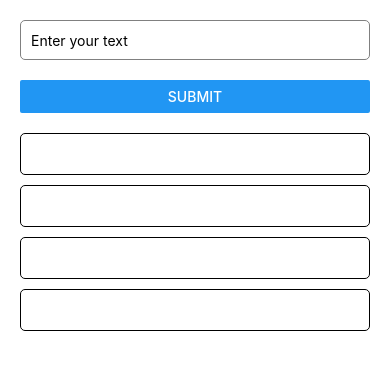
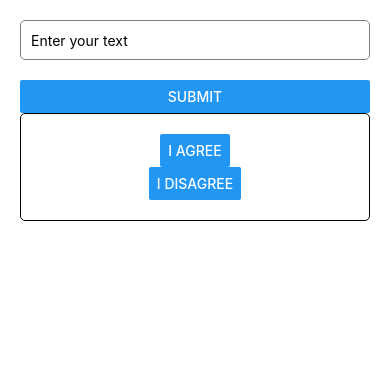
Before and after one commit to dead10GOD/app01, a React Native app: screen /Fight in a window 390 px wide. Shown: the top 370 px of the page. Built offline with nearby package versions, Linux system fonts and the light colour scheme.

Commit message:
fixed fight your own button behaiviour

```diff
--- a/src/screen/FightCase.jsx
+++ b/src/screen/FightCase.jsx
@@ -4,23 +4,33 @@ import axios from 'axios';
 
 const FightCase = () => {
     const [userInput, setUserInput] = useState('');
-    const [questions, setQuestions] = useState(['', '', '', '']);
+    const [responses, setResponses] = useState([]);
+    const [currentResponseIndex, setCurrentResponseIndex] = useState(0);
     const [loading, setLoading] = useState(false);
+    const [finished, setFinished] = useState(false);
 
     const handleSubmit = async () => {
         setLoading(true);
         try {
             // First API call
-            const response1 = await axios.post('https://f00e-34-145-18-211.ngrok-free.app/generate', { input: userInput });
+            const response1 = await axios.post('https://d48f-34-16-194-128.ngrok-free.app/generate', { input: userInput });
             const output = response1.data.output;
 
             // Second API call with the required data structure
             const response2 = await axios.post('http://10.0.2.2:8080/api/responses', { userInput: userInput, response: output });
-            setQuestions([response2.data.question1, response2.data.question2, response2.data.question3, response2.data.question4]);
+            setResponses([response2.data.question1, response2.data.question2, response2.data.question3, response2.data.question4]);
         } catch (error) {
             console.error(error);
         } finally {
             setLoading(false);
+        }
+    };
+
+    const handleResponseClick = () => {
+        if (currentResponseIndex < responses.length - 1) {
+            setCurrentResponseIndex(currentResponseIndex + 1);
+        } else {
+            setFinished(true);
         }
     };
 
@@ -33,12 +43,13 @@ const FightCase = () => {
                 onChangeText={setUserInput}
             />
             <Button title="Submit" onPress={handleSubmit} disabled={loading} />
+            <View style={styles.dialogueBox}>
+                <Text>{finished ? "No more responses." : responses[currentResponseIndex]}</Text>
+                <Button title="I Agree" onPress={handleResponseClick} disabled={finished} />
+                <Button title="I Disagree" onPress={handleResponseClick} disabled={finished} />
+            </View>
             <ScrollView contentContainerStyle={styles.questionsContainer}>
-                {questions.map((question, index) => (
-                    <View key={index} style={styles.questionBox}>
-                        <Text>{question}</Text>
-                    </View>
-                ))}
+                {/* Existing questions display logic can be removed or modified as needed */}
             </ScrollView>
         </View>
     );
@@ -74,6 +85,15 @@ const styles = StyleSheet.create({
         alignItems: 'center',
         justifyContent: 'center',
     },
+    dialogueBox: {
+        borderWidth: 1,
+        borderColor: 'black',
+        padding: 20,
+        marginBottom: 20,
+        borderRadius: 5,
+        alignItems: 'center',
+        justifyContent: 'center',
+    },
 });
 
 export default FightCase;
```
